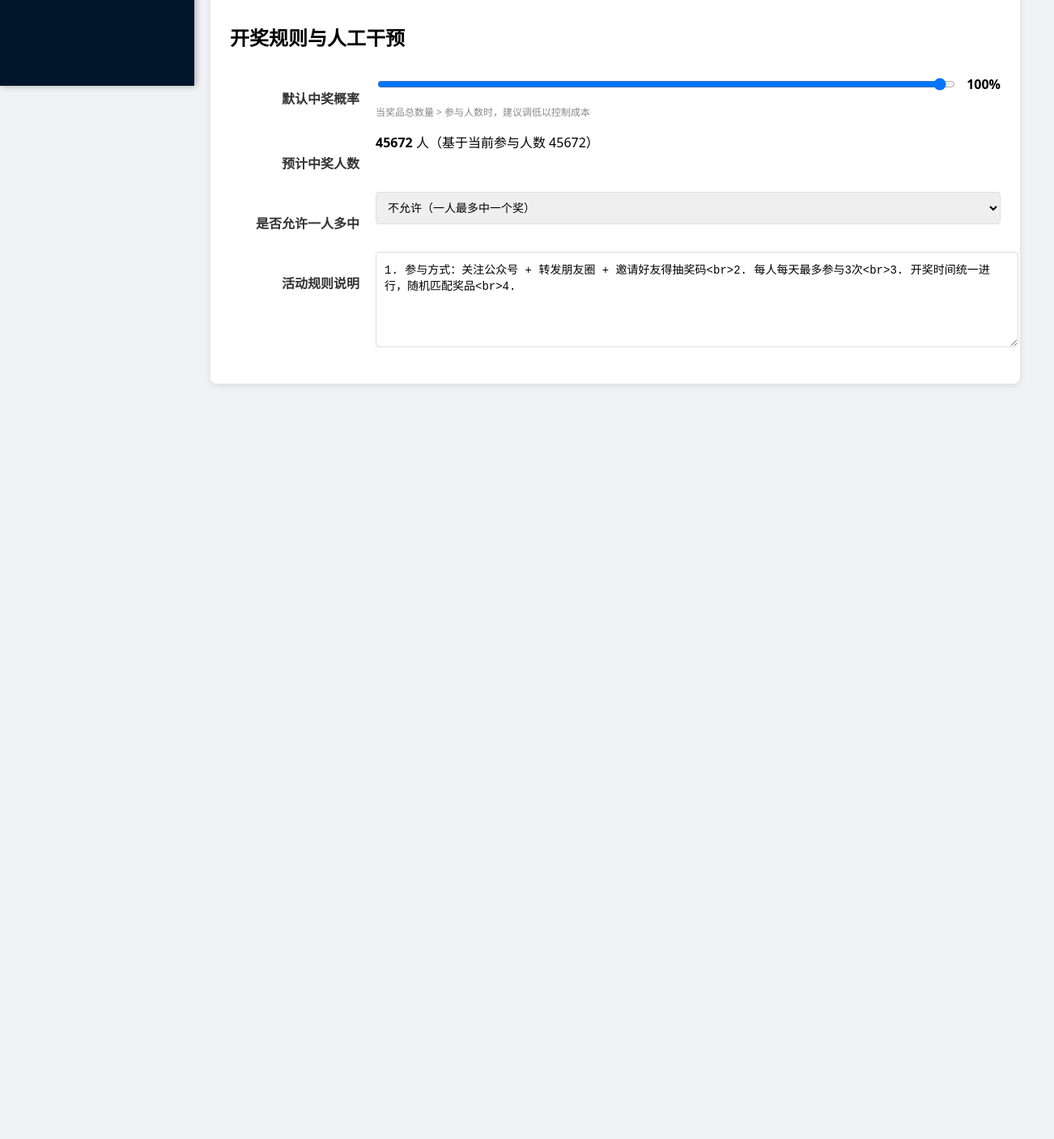
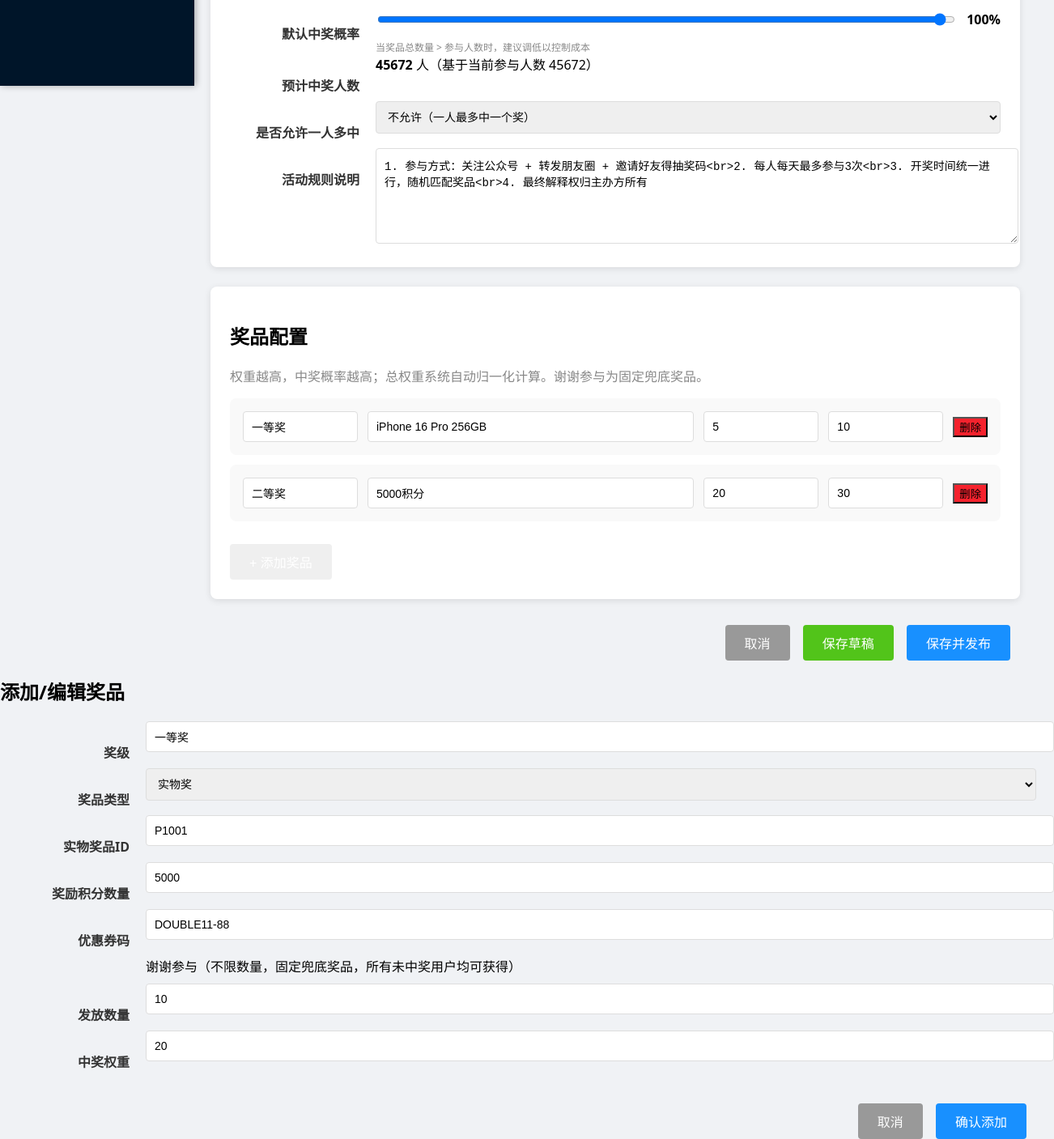
Before and after one commit to BeautyShawn/delay-draw-prize-system, a plain HTML site: page draw-prize-manage/activity-detail.html in a window 1280 px wide. Shown: the part 694-2101 px from the top of the page at 81% size, 1302 px wide, since content can reach past the window. Before the commit the page ends 1212 px from the top, so only its background shows below. Drawn offline with Linux system fonts and the light colour scheme.

Commit message:
Update activity-detail.html
Signed-off-by: BeautyShawn <35286026+BeautyShawn@users.noreply.github.com>

```diff
--- a/draw-prize-manage/activity-detail.html
+++ b/draw-prize-manage/activity-detail.html
@@ -11,7 +11,7 @@
     label { display:block; margin:16px 0 8px; font-weight:600; color:#333; }
     input, textarea, select { width:100%; padding:10px; border:1px solid #ddd; border-radius:4px; font-size:14px; }
     input:focus, textarea:focus, select:focus { border-color:#1890ff; outline:none; box-shadow:0 0 0 2px rgba(24,144,255,0.2); }
-    .form-row { display:flex; gap:20px; margin-bottom:16px; align-items:flex-start; flex-wrap:wrap; }
+    .form-row { display:flex; gap:20px; align-items:flex-start; }
     .form-row label { flex:0 0 160px; text-align:right; padding-top:10px; }
     .form-row .control { flex:1; }
     .btn { padding:10px 24px; border:none; border-radius:4px; color:#fff; cursor:pointer; font-size:16px; margin-right:12px; }
@@ -19,14 +19,8 @@
     .btn-success { background:#52c41a; }
     .btn-danger { background:#f5222d; }
     .prize-row { background:#f9f9f9; padding:16px; margin:12px 0; border-radius:8px; display:flex; gap:12px; align-items:center; flex-wrap:wrap; }
-    .prize-row input, .prize-row select { flex:1; min-width:120px; }
+    .prize-row input { flex:1; min-width:120px; }
     .prize-row .btn-danger { flex:0 0 auto; }
-
-    /* 弹窗样式 */
-    .modal { display:none; position:fixed; inset:0; background:rgba(0,0,0,0.6); align-items:center; justify-content:center; z-index:1000; }
-    .modal-content { background:#fff; width:90%; max-width:600px; border-radius:12px; padding:32px; box-shadow:0 10px 30px rgba(0,0,0,0.2); }
-    .hidden { display:none !important; }
-    .prize-preview { margin-top:12px; padding:12px; background:#f0f5ff; border-radius:6px; font-size:14px; }
   </style>
 </head>
 <body>
@@ -36,7 +30,7 @@
   <div style="padding:20px;font-size:22px;font-weight:bold;border-bottom:1px solid #0f2a47">统开奖平台</div>
   <ul style="list-style:none;margin:16px 0;padding:0">
     <li data-page="dashboard.html" style="padding:14px 24px;cursor:pointer;transition:0.3s" onclick="location.href='dashboard.html'">仪表盘</li>
-    <li data-page="activity-list.html" style="padding:14px 24px;cursor:pointer;transition:0.3s;background:#1890ff;font-weight:bold" onclick="location.href='activity-list.html'">活动管理</li>
+    <li data-page="activity-list.html" style="padding:14px 24px;cursor:pointer;transition:0.3s" onclick="location.href='activity-list.html'">活动管理</li>
     <li data-page="prize-manage.html" style="padding:14px 24px;cursor:pointer;transition:0.3s" onclick="location.href='prize-manage.html'">奖品管理</li>
     <li data-page="entry-list.html" style="padding:14px 24px;cursor:pointer;transition:0.3s" onclick="location.href='entry-list.html'">参与记录</li>
     <li data-page="draw-manage.html" style="padding:14px 24px;cursor:pointer;transition:0.3s" onclick="location.href='draw-manage.html'">开奖管理</li>
@@ -139,4 +133,166 @@
     <div class="form-row">
       <label>活动规则说明</label>
       <div class="control">
-        <textarea rows="6">1. 参与方式：关注公众号 + 转发朋友圈 + 邀请好友得抽奖码<br>2. 每人每天最多参与3次<br>3. 开奖时间统一进行，随机匹配奖品<br>4.
+        <textarea rows="6">1. 参与方式：关注公众号 + 转发朋友圈 + 邀请好友得抽奖码<br>2. 每人每天最多参与3次<br>3. 开奖时间统一进行，随机匹配奖品<br>4. 最终解释权归主办方所有</textarea>
+      </div>
+    </div>
+  </div>
+
+ <!-- 奖品配置 -->
+  <div class="card">
+    <h2>奖品配置</h2>
+    <p style="color:#888;margin-bottom:16px">权重越高，中奖概率越高；总权重系统自动归一化计算。谢谢参与为固定兜底奖品。</p>
+
+    <div id="prizeContainer">
+      <div class="prize-row">
+        <input type="text" value="一等奖" style="flex:0 0 120px;" readonly>
+        <input type="text" value="iPhone 16 Pro 256GB" readonly>
+        <input type="number" value="5" min="1" style="flex:0 0 120px;" readonly>
+        <input type="number" value="10" min="1" style="flex:0 0 120px;" readonly>
+        <button class="btn-danger" onclick="this.parentNode.remove()">删除</button>
+      </div>
+
+      <div class="prize-row">
+        <input type="text" value="二等奖" style="flex:0 0 120px;" readonly>
+        <input type="text" value="5000积分" readonly>
+        <input type="number" value="20" min="1" style="flex:0 0 120px;" readonly>
+        <input type="number" value="30" min="1" style="flex:0 0 120px;" readonly>
+        <button class="btn-danger" onclick="this.parentNode.remove()">删除</button>
+      </div>
+    </div>
+
+    <button class="btn btn-add" style="margin-top:16px" onclick="openPrizeModal()">+ 添加奖品</button>
+  </div>
+
+  <!-- 操作按钮 -->
+  <div style="text-align:right;margin-top:32px;">
+    <button class="btn" style="background:#999;color:#fff" onclick="if(confirm('取消编辑？未保存内容将丢失')) history.back()">取消</button>
+    <button class="btn btn-success" onclick="alert('活动信息已保存（模拟）')">保存草稿</button>
+    <button class="btn btn-primary" onclick="alert('活动已发布，状态变更为进行中（模拟）')">保存并发布</button>
+  </div>
+</div>
+
+<!-- 奖品配置弹窗（新增谢谢参与类型） -->
+<div class="modal" id="prizeModal">
+  <div class="modal-content">
+    <h2 style="margin-top:0">添加/编辑奖品</h2>
+
+    <div class="form-row">
+      <label>奖级</label>
+      <div class="control">
+        <input type="text" id="prizeLevel" placeholder="如：一等奖、二等奖、参与奖" value="一等奖">
+      </div>
+    </div>
+
+    <div class="form-row">
+      <label>奖品类型</label>
+      <div class="control">
+        <select id="prizeType" onchange="togglePrizeFields()">
+          <option value="physical">实物奖</option>
+          <option value="points">积分奖</option>
+          <option value="coupon">优惠券</option>
+          <option value="thanks">谢谢参与（兜底）</option>
+        </select>
+      </div>
+    </div>
+
+    <!-- 实物奖字段 -->
+    <div id="physicalFields" class="form-row">
+      <label>实物奖品ID</label>
+      <div class="control">
+        <input type="text" id="physicalId" placeholder="输入系统中实物奖品ID" value="P1001" oninput="previewPhysical()">
+        <div id="physicalPreview" class="prize-preview" style="display:none;">
+          <strong>预览：</strong> <span id="physicalName">iPhone 16 Pro 256GB</span> |
+          ￥<span id="physicalPrice">8999</span> |
+          <img id="physicalImg" src="https://via.placeholder.com/60x60/ff9800/fff?text=iPhone" style="vertical-align:middle;width:60px;height:60px;object-fit:cover;border-radius:4px">
+        </div>
+      </div>
+    </div>
+
+    <!-- 积分奖字段 -->
+    <div id="pointsFields" class="form-row hidden">
+      <label>奖励积分数量</label>
+      <div class="control">
+        <input type="number" id="pointsAmount" min="1" placeholder="如：5000" value="5000">
+      </div>
+    </div>
+
+    <!-- 优惠券字段 -->
+    <div id="couponFields" class="form-row hidden">
+      <label>优惠券码</label>
+      <div class="control">
+        <input type="text" id="couponCode" placeholder="如：DOUBLE11-88" value="DOUBLE11-88">
+      </div>
+    </div>
+
+    <!-- 谢谢参与固定提示 -->
+    <div id="thanksFields" class="form-row hidden">
+      <label></label>
+      <div class="control">
+        <div class="thanks-tip">谢谢参与（不限数量，固定兜底奖品，所有未中奖用户均可获得）</div>
+      </div>
+    </div>
+
+    <div class="form-row" id="quantityRow">
+      <label>发放数量</label>
+      <div class="control">
+        <input type="number" id="prizeQuantity" min="1" value="10">
+      </div>
+    </div>
+
+    <div class="form-row" id="weightRow">
+      <label>中奖权重</label>
+      <div class="control">
+        <input type="number" id="prizeWeight" min="1" value="20">
+      </div>
+    </div>
+
+    <div style="text-align:right;margin-top:32px;">
+      <button class="btn" style="background:#999;color:#fff" onclick="closePrizeModal()">取消</button>
+      <button class="btn btn-primary" onclick="savePrize()">确认添加</button>
+    </div>
+  </div>
+</div>
+
+<script>
+// 高亮当前页面菜单项 + 悬停效果
+const currentPath = window.location.pathname.split('/').pop() || 'dashboard.html';
+document.querySelectorAll('li').forEach(li => {
+  const target = li.dataset.page;
+  if (target === currentPath) {
+    li.style.background = '#1890ff';
+    li.style.fontWeight = 'bold';
+  }
+  li.addEventListener('mouseover', () => {
+    if (!li.style.background.includes('#1890ff')) li.style.background = '#0f2a47';
+  });
+  li.addEventListener('mouseout', () => {
+    if (!li.style.background.includes('#1890ff')) li.style.background = '';
+  });
+});
+
+// 实时更新预计中奖人数
+function updateRate() {
+  const rate = document.getElementById('winRate').value;
+  const total = 45672; // 模拟当前参与人数，可从后端获取
+  document.getElementById('rateText').innerText = rate + '%';
+  document.getElementById('expectWin').innerText = Math.round(total * rate / 100);
+}
+
+// 添加奖品行
+function addPrizeRow() {
+  const container = document.getElementById('prizeContainer');
+  const newRow = document.createElement('div');
+  newRow.className = 'prize-row';
+  newRow.innerHTML = `
+    <input type="text" placeholder="奖级" style="flex:0 0 120px;">
+    <input type="text" placeholder="奖品名称">
+    <input type="number" min="1" placeholder="数量" style="flex:0 0 120px;">
+    <input type="number" min="1" placeholder="权重" style="flex:0 0 120px;">
+    <button class="btn-danger" onclick="this.parentNode.remove()">删除</button>
+  `;
+  container.insertBefore(newRow, container.lastElementChild);
+}
+</script>
+</body>
+</html>
```
